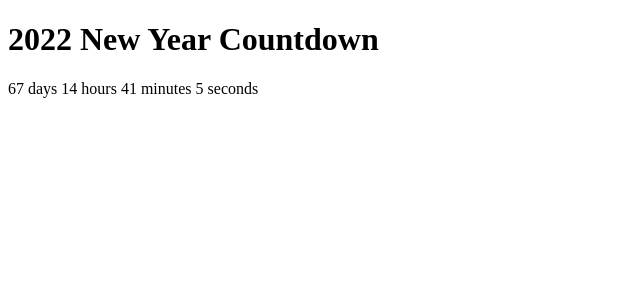
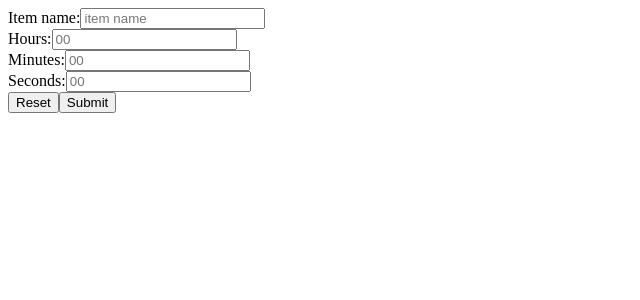
Before and after one commit to kevinhtran/timerApp, a React (Create React App) app: page / in a window 1280 px wide. Shown: the top 300 px of the page, without its empty margins (0-640 px from the left). Built offline with nearby package versions, Linux system fonts and the light colour scheme.

Commit message:
created a time data form and clean up

```diff
--- a/src/App.js
+++ b/src/App.js
@@ -1,54 +1,8 @@
-import React, { useState, useEffect } from 'react'
+import React from 'react'
 
 const App = () => {
-
-  const calculateTimeLeft = () => {
-    let nextYear = new Date().getFullYear() + 1;
-    let difference = +new Date(`01/01/${nextYear}`) - +new Date();
-    let timeLeft = {};
-
-    if (difference > 0) {
-      timeLeft = {
-        days: Math.floor(difference / (1000 * 60 * 60 * 24)),
-        hours: Math.floor((difference / (1000 * 60 * 60)) % 24),
-        minutes: Math.floor((difference / 1000 / 60) % 60),
-        seconds: Math.floor((difference / 1000) % 60)
-      };
-    }
-
-    return timeLeft;
-
-  };
-
-  const [timeLeft, setTimeLeft] = useState(calculateTimeLeft());
-  const [nextYear] = useState(new Date().getFullYear() + 1);
-
-  useEffect(() => {
-    const timer = setTimeout(() => {
-      setTimeLeft(calculateTimeLeft());
-    }, 1000);
-    return () => clearTimeout(timer)
-  });
-
-  const timerComponents = [];
-
-  Object.keys(timeLeft).forEach((interval) => {
-    if (!timeLeft[interval]) {
-      return;
-    }
-
-    timerComponents.push(
-      <span>
-        {timeLeft[interval]} {interval}{" "}
-      </span>
-    );
-  });
-
   return (
-    <div>
-      <h1>{nextYear} New Year Countdown</h1>
-      {timerComponents.length ? timerComponents : <span>Time's up. Happy New Year!!!</span>}
-    </div>
+    <></>
   )
 }
 
--- /dev/null
+++ b/src/Components/CountdownTimer/Countdown.js
@@ -0,0 +1,82 @@
+import React, { useState, useEffect } from 'react';
+import TimerForm from '../TimerForm/TimerForm';
+
+const Countdown = (props) => {
+
+  const calculateTimeLeft = () => {
+    let nextYear = new Date().getFullYear() + 1;
+    let difference = +new Date(`01/01/${nextYear}`) - +new Date();
+    let timeLeft = {};
+
+    if (difference > 0) {
+      timeLeft = {
+        days: Math.floor(difference / (1000 * 60 * 60 * 24)),
+        hours: Math.floor((difference / (1000 * 60 * 60)) % 24),
+        minutes: Math.floor((difference / 1000 / 60) % 60),
+        seconds: Math.floor((difference / 1000) % 60)
+      };
+    }
+
+    return timeLeft;
+
+  };
+
+  const [timeLeft, setTimeLeft] = useState(calculateTimeLeft());
+  const [nextYear] = useState(new Date().getFullYear() + 1);
+
+  useEffect(() => {
+    const timer = setTimeout(() => {
+      setTimeLeft(calculateTimeLeft());
+    }, 1000);
+    return () => clearTimeout(timer)
+  });
+
+  const timerComponents = [];
+
+  Object.keys(timeLeft).forEach((interval) => {
+    if (!timeLeft[interval]) {
+      return;
+    }
+
+    timerComponents.push(
+      <span>
+        {timeLeft[interval]} {interval}{" "}
+      </span>
+    );
+  });
+
+  return (
+    <>
+      <div>
+        {timerComponents.length ? timerComponents : <span>Time's up!</span>}
+      </div>
+    </>
+  )
+}
+
+export default Countdown;
+
+// props:
+// a prop is essentially an object that has values inside of it
+
+// object destructuring:
+// destructuring is the act of taking each field from that object and making it its own variable
+// the code below is you are taking all of these fields {hours, minutes, seconds} out of this object and making it its own variable
+// const {hours, minutes, seconds} = props;
+// and you do this so that you don't have to keep naming them as: {props.element} but rather just like this: {element}
+// destructure straight into your arguments field:
+// for example, lets say that this is a component:
+  // const Employee = ({firstName, lastName, age}) => {}
+
+// Spread operator:
+// ...
+// you use it on a iterator, returns every single field within the iterator
+// it expands out all the elements within the array as an object
+// example:
+// const numbers = [1,2,3];
+// console.log(sum(...numbers)) // output: 6
+
+// hooks:
+// a function that gets triggered and somehow effects a variable or the state of our application
+// useState:
+// allows us to create a variable that we can dynamically change and eveytime we change that variable, it will automatically update the your render/return
--- /dev/null
+++ b/src/Components/TimerForm/TimerForm.js
@@ -0,0 +1,64 @@
+import React, { useState } from 'react';
+// import Countdown from '../CountdownTimer/Countdown';
+
+const TimerForm = () => {
+
+  const [containerForTimers, setContainerForTimers] = useState([]);
+
+  let handleSubmit = ((event) => {
+    event.preventDefault();
+
+    // Can i destructure this to use as props?
+    // const {name: "", hours: "", minutes: "", seconds: ""} = props;
+
+    const formData = {
+      name: "",
+      hours: "",
+      minutes: "",
+      seconds: ""
+    };
+
+    formData.name = event.target.name.value;
+    formData.hours = event.target.hours.value;
+    formData.minutes = event.target.minutes.value;
+    formData.seconds = event.target.seconds.value;
+
+    let newContainer = containerForTimers.slice();
+    newContainer.push(formData);
+    containerForTimers.push(formData);
+    setContainerForTimers(newContainer);
+  });
+
+  let displayTimerData = (() => {
+    return containerForTimers.map((data) => {
+      return (
+        <>
+          <h1>{data.name}</h1>
+          <h1>{data.hours}</h1>
+          <h1>{data.minutes}</h1>
+          <h1>{data.seconds}</h1>
+          {/* <Countdown hours={ } minutes={ } seconds={ } /> */}
+        </>
+      )
+    })
+  })
+
+  return (
+    <div>
+      <form onSubmit={handleSubmit}>
+        <div>Item name:<input type="text" name="name" placeholder="item name"></input></div>
+        <div>Hours:<input type="text" name="hours" placeholder="00"></input></div>
+        <div>Minutes:<input type="text" name="minutes" placeholder="00"></input></div>
+        <div>Seconds:<input type="text" name="seconds" placeholder="00"></input></div>
+        <button type="reset">Reset</button>
+        <button type="submit">Submit</button>
+      </form>
+      {displayTimerData()}
+    </div>
+  )
+}
+
+export default TimerForm;
+
+
+// automatically reset form after hitting submit button
--- a/src/index.js
+++ b/src/index.js
@@ -1,11 +1,47 @@
 import React from 'react';
 import ReactDOM from 'react-dom';
-import './App.css';
-import App from './App';
+import TimerForm from './Components/TimerForm/TimerForm';
+import Countdown from './Components/CountdownTimer/Countdown';
 
 ReactDOM.render(
   <React.StrictMode>
-    <App />
+    <TimerForm />
   </React.StrictMode>,
   document.getElementById('root')
 );
+
+
+// Homepage
+
+// main header title:
+// "Cooking Timers"
+// "Add a timer and have multiple timers running simultaneously together at the same time!"
+
+// Subtitle:
+// up top of page after the main header
+// input form - "What are you serving up?" - this will be the placeholder for the input form
+// button - click enter
+// after clicking the title then appears and is hard-coded. onClick={}
+
+//
+// click here to add a timer for your cooking
+// input form where you can enter the name of your timer and once you hit the enter button, it sets the name.
+// the placeholder name of the input form will say "ingredient name"
+// while the timer is running,
+// reset doesn't take the timer back to zero
+
+// set the timer buttons
+// if they hit the start button and a time has not been set, send an alert saying set your timer
+
+// giving the option to actually delete the timer
+
+// shortest timers go on top and disappear as they finish
+
+
+//button wrapper
+// button will say "Add Timer"
+// jsx component within this button wrapper
+
+// where do timers appear on the page?
+// do they just appear side to side? stack on each other?
+// if side-to-side, should it be in a grid container where 3 timers take up one roll (12 cols on the row)
```
Also changed, not shown: src/Components/CountdownTimer/CountDown2.js (added, +10 -0 lines), src/Components/TimerForm/TimerForm2.js (added, +52 -0 lines), src/Components/CountdownTimer/Countdown.css (added), src/Components/TimerForm/TimerForm.css (added), 1 other file (tests, documents, lock files or other folders).
